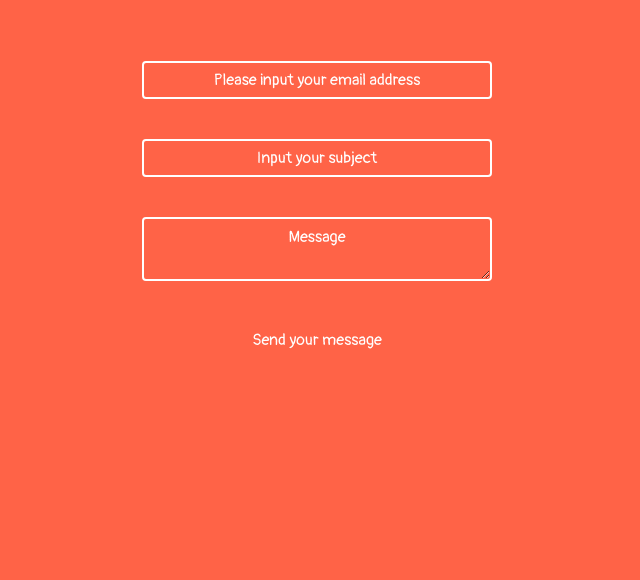
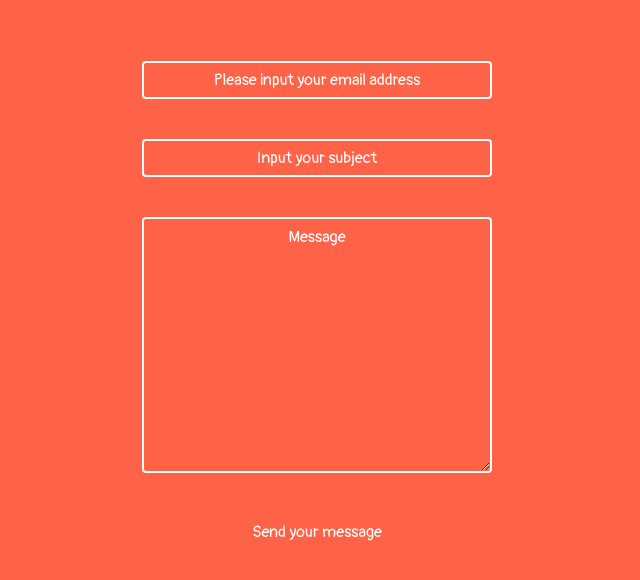
Before and after one commit to jattobianca/hireme, a website: page index.html in a window 1280 px wide. Shown: the part 172-752 px from the top of the page, without its empty margins (323-963 px from the left). Drawn offline with nearby package versions, Linux system fonts and the light colour scheme.

Commit message:
1 file modified

```diff
--- a/index.html
+++ b/index.html
@@ -84,7 +84,7 @@
               <input type="text" placeholder="Input your subject" class="form-control bg-transparent text-white">
             </div>
             <div class="form-group pt-4">
-              <textarea class="form-control bg-transparent" placeholder="Message"></textarea>
+              <textarea class="form-control bg-transparent" placeholder="Message" rows="10" cols="30"></textarea>
            </div>
             <div class="form-group pt-4">
               <button type="submit" class="btn bg-transparent text-white">Send your message</button>
```
